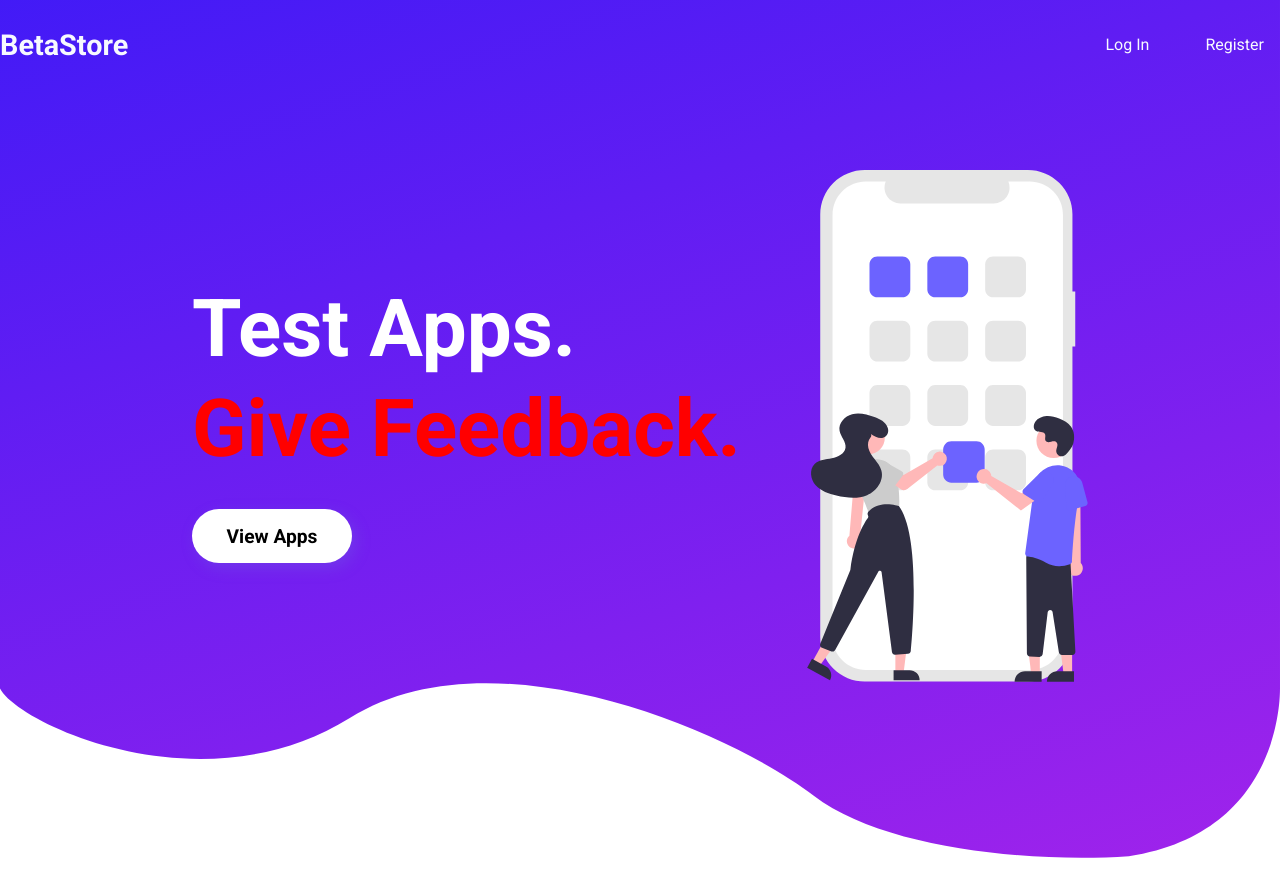
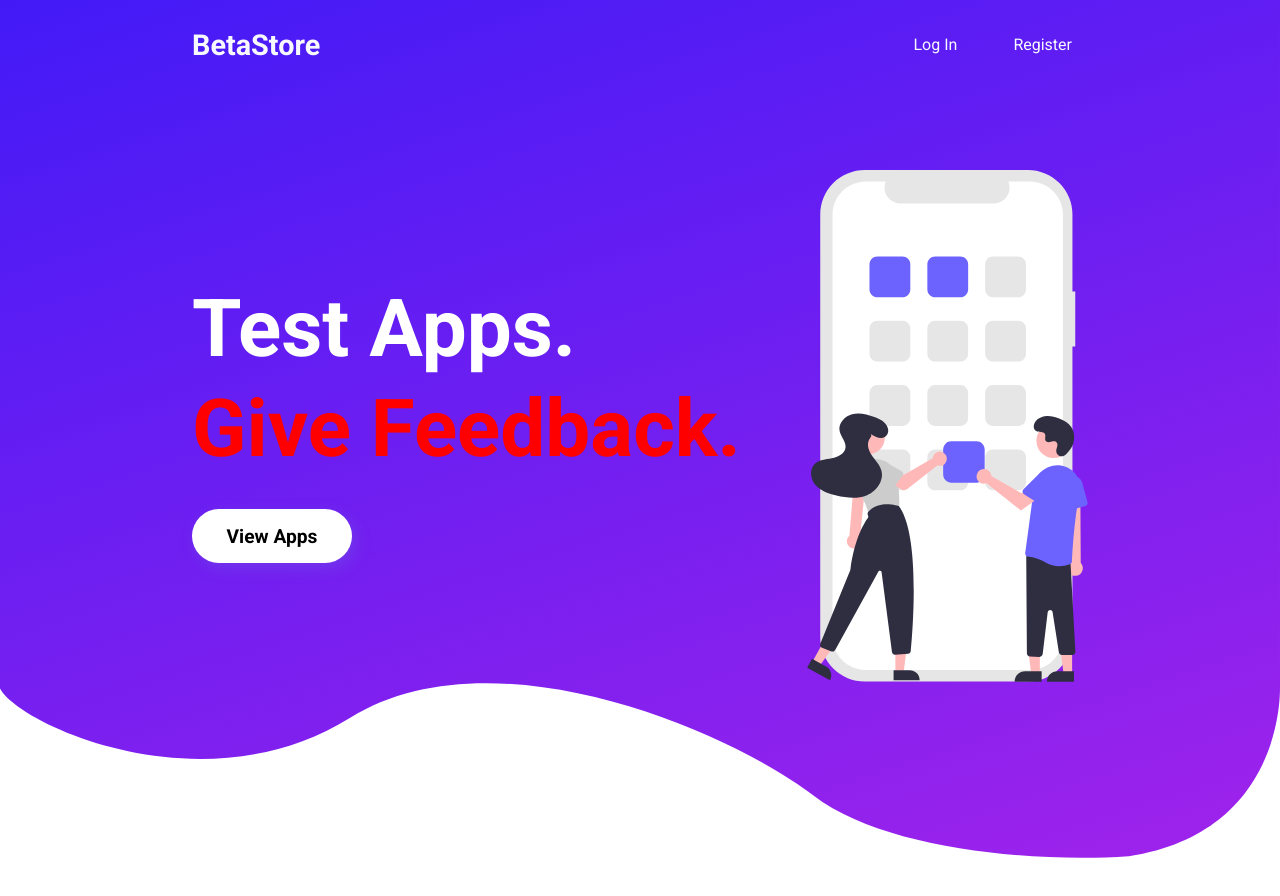
Before and after one commit to floriankulig/testiply, a Next.js app: page / in a window 1280 px wide. Shown: the top 896 px of the page. Built offline with nearby package versions, Linux system fonts and the light colour scheme.

Commit message:
added correct classnames for header

```diff
--- a/src/pages/index.tsx
+++ b/src/pages/index.tsx
@@ -10,7 +10,7 @@ const Home: NextPage = () => {
         <title>Beta App Store</title>
         <link rel="shortcut icon" href="favicon.ico" type="image/x-icon" />
       </Head>
-      <InfoPageHeader />
+      <InfoPageHeader className="container" />
       <Hero />
       <Features />
       <Benefits />
```
